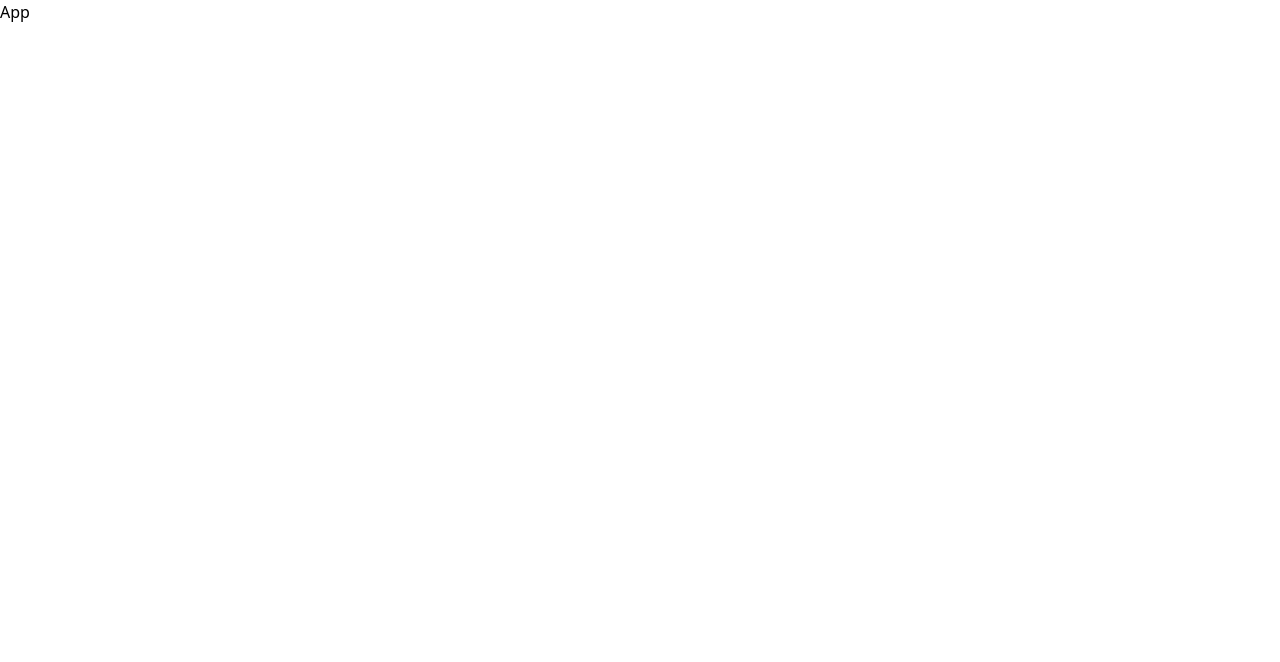
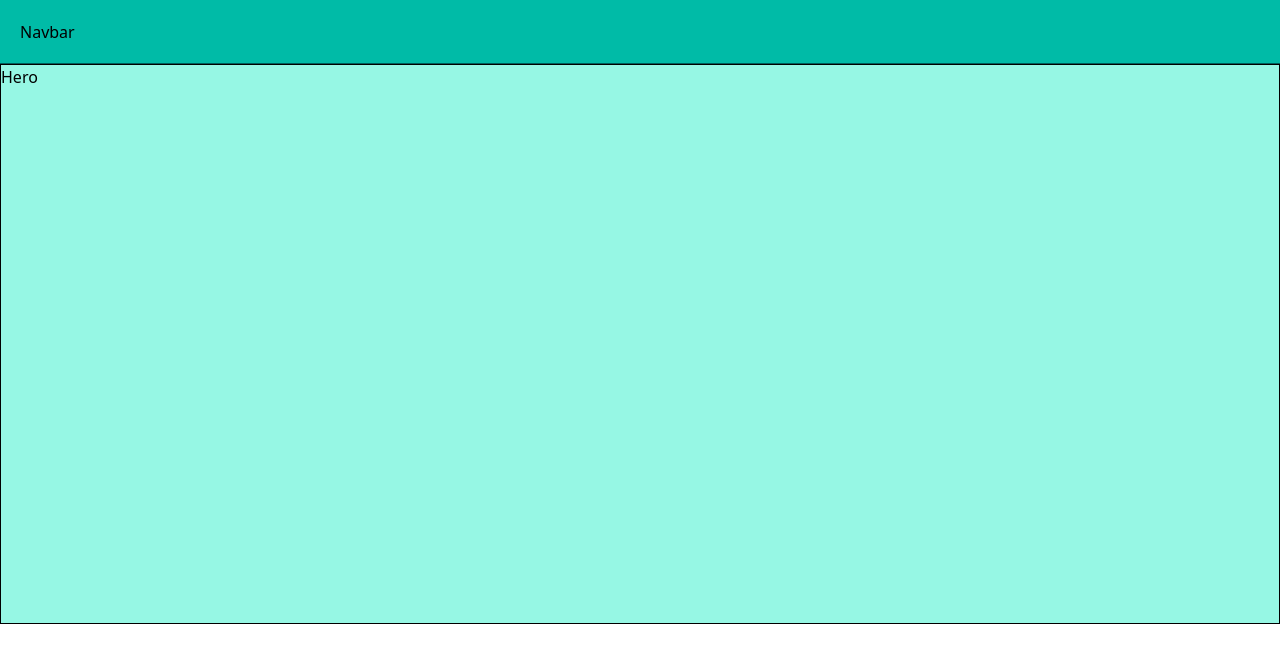
Before and after one commit to manoshandomingo/myprivate, a React (Vite) app: page / in a window 1280 px wide. Shown: the top 662 px of the page. Built offline with nearby package versions, Linux system fonts and the light colour scheme.

Commit message:
few updates to the code

```diff
--- a/src/App.jsx
+++ b/src/App.jsx
@@ -1,7 +1,12 @@
 import React from 'react';
+import Navbar from './components/Navbar';
+import Hero from './components/Hero';
 
 const App = () => {
-  return <div>App</div>;
+  return <div>
+    <Navbar />
+    <Hero />
+  </div>;
 };
 
 export default App;
--- /dev/null
+++ b/src/components/Hero.jsx
@@ -0,0 +1,9 @@
+import React from 'react'
+
+const Hero = () => {
+  return (
+    <div className='bg-teal-200 border h-[70vh]'>Hero</div>
+  )
+}
+
+export default Hero
--- /dev/null
+++ b/src/components/Navbar.jsx
@@ -0,0 +1,10 @@
+import React from 'react'
+
+const Navbar = () => {
+  return (
+    <nav className='bg-teal-500 border-b border-teal-800 h-[8vh] p-5'>
+      Navbar</nav>
+  )
+}
+
+export default Navbar
```
Also changed, not shown: 1 other file (tests, documents, lock files or other folders).
